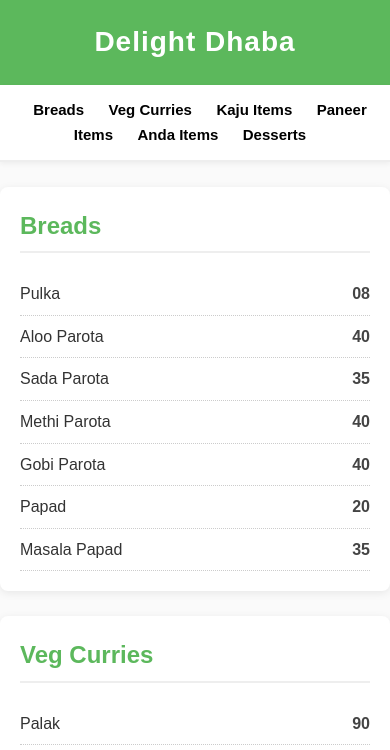
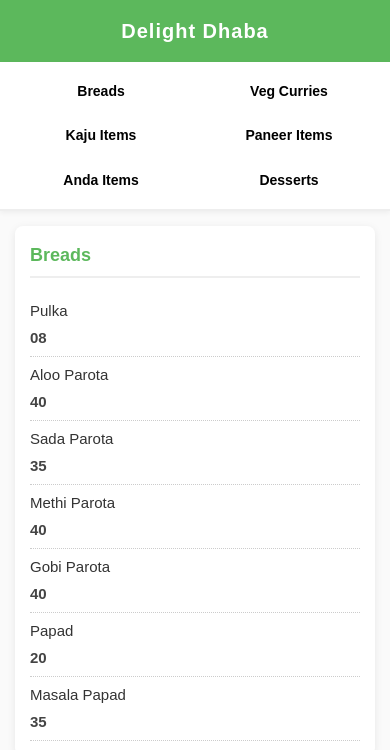
Before and after one commit to delight-dhaba/Menu, a plain HTML site: page index.html in a window 390 px wide. Shown: the top 750 px of the page. Drawn offline with Linux system fonts and the light colour scheme.

Commit message:
Update index.html

```diff
--- a/index.html
+++ b/index.html
@@ -3,6 +3,7 @@
 <head>
   <meta charset="UTF-8">
   <title>Delight Dhaba - Menu</title>
+  <meta name="viewport" content="width=device-width, initial-scale=1.0">
   <style>
     body {
       font-family: Arial, sans-serif;
@@ -21,6 +22,7 @@
       font-size: 28px;
       letter-spacing: 1px;
     }
+
     /* Sticky navigation */
     .nav {
       position: sticky;
@@ -28,21 +30,29 @@
       z-index: 1000;
       background: #fff;
       padding: 12px;
-      text-align: center;
       border-bottom: 2px solid #eee;
       box-shadow: 0 2px 5px rgba(0,0,0,0.05);
+
+      display: grid;
+      grid-template-columns: repeat(auto-fit, minmax(120px, 1fr));
+      gap: 10px;
+      text-align: center;
     }
     .nav a {
-      margin: 0 10px;
+      display: block;
+      padding: 8px 10px;
       text-decoration: none;
       color: #000000;
       font-weight: bold;
       font-size: 15px;
-      transition: color 0.3s;
+      transition: color 0.3s, background 0.3s;
+      border-radius: 5px;
     }
     .nav a:hover {
-      color: #5cb85c;
+      color: #fff;
+      background: #5cb85c;
     }
+
     /* Category section styling */
     .section {
       background: #fff;
@@ -57,6 +67,7 @@
       border-bottom: 2px solid #eee;
       padding-bottom: 6px;
       margin-top: 0;
+      font-size: 22px;
     }
     ul {
       list-style: none;
@@ -69,6 +80,7 @@
       padding: 8px 0;
       border-bottom: 1px dotted #ccc;
       transition: background 0.2s;
+      font-size: 16px;
     }
     li:hover {
       background: #f9f9f9;
@@ -76,6 +88,51 @@
     li span {
       font-weight: bold;
       color: #444;
+      margin-left: 10px;
+      white-space: nowrap;
+    }
+
+    /* Responsive adjustments */
+    @media (max-width: 768px) {
+      h1 {
+        font-size: 24px;
+        padding: 15px 5px;
+      }
+      .nav {
+        grid-template-columns: repeat(auto-fit, minmax(100px, 1fr));
+      }
+      .nav a {
+        font-size: 14px;
+        padding: 6px;
+      }
+      .section {
+        margin: 15px;
+        padding: 15px;
+      }
+      li {
+        font-size: 15px;
+        padding: 6px 0;
+      }
+    }
+
+    @media (max-width: 480px) {
+      h1 {
+        font-size: 20px;
+      }
+      .section h2 {
+        font-size: 18px;
+      }
+      .nav {
+        grid-template-columns: repeat(2, 1fr); /* force 2 columns for small screens */
+      }
+      li {
+        flex-direction: column;
+        align-items: flex-start;
+      }
+      li span {
+        margin-left: 0;
+        margin-top: 3px;
+      }
     }
   </style>
 </head>
```
